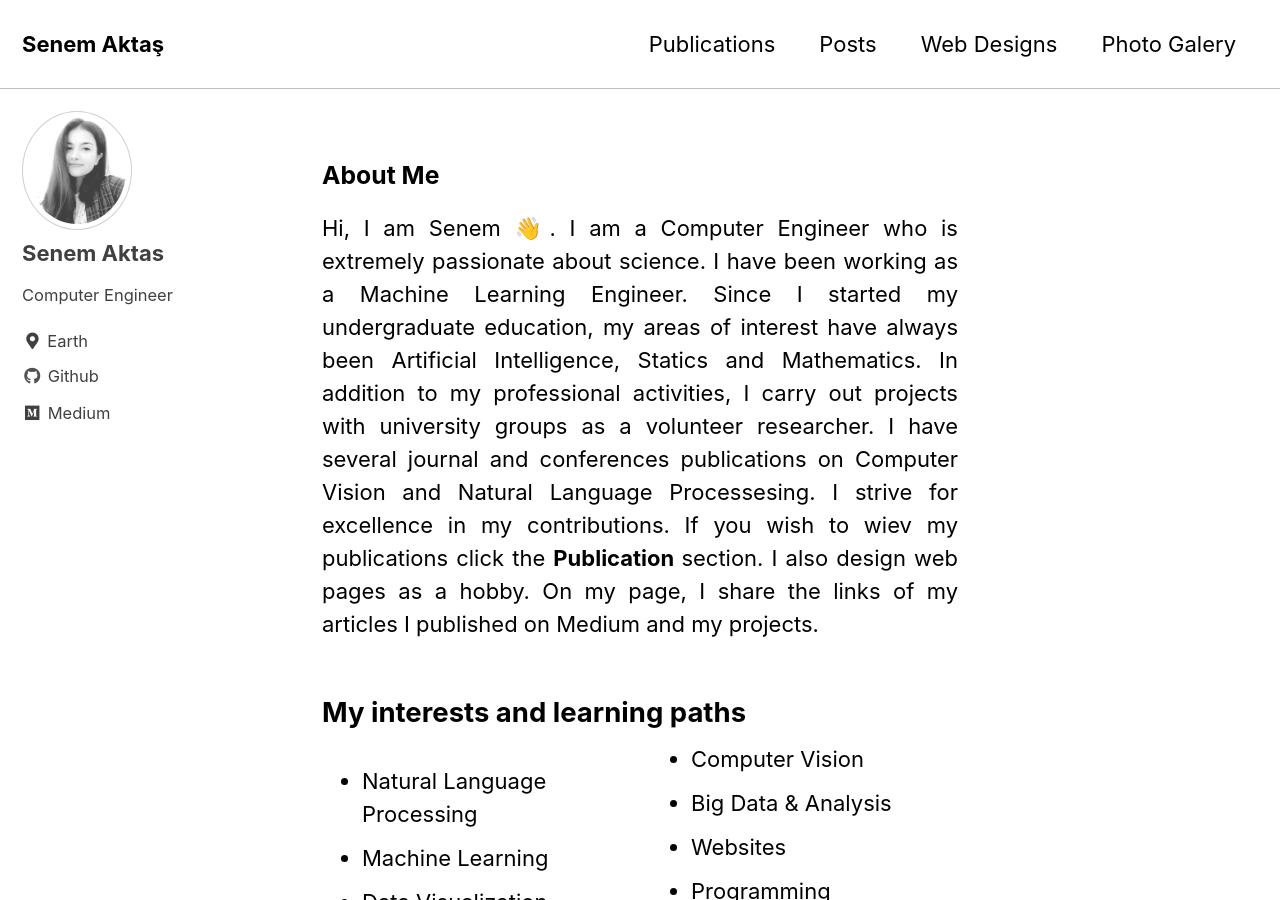
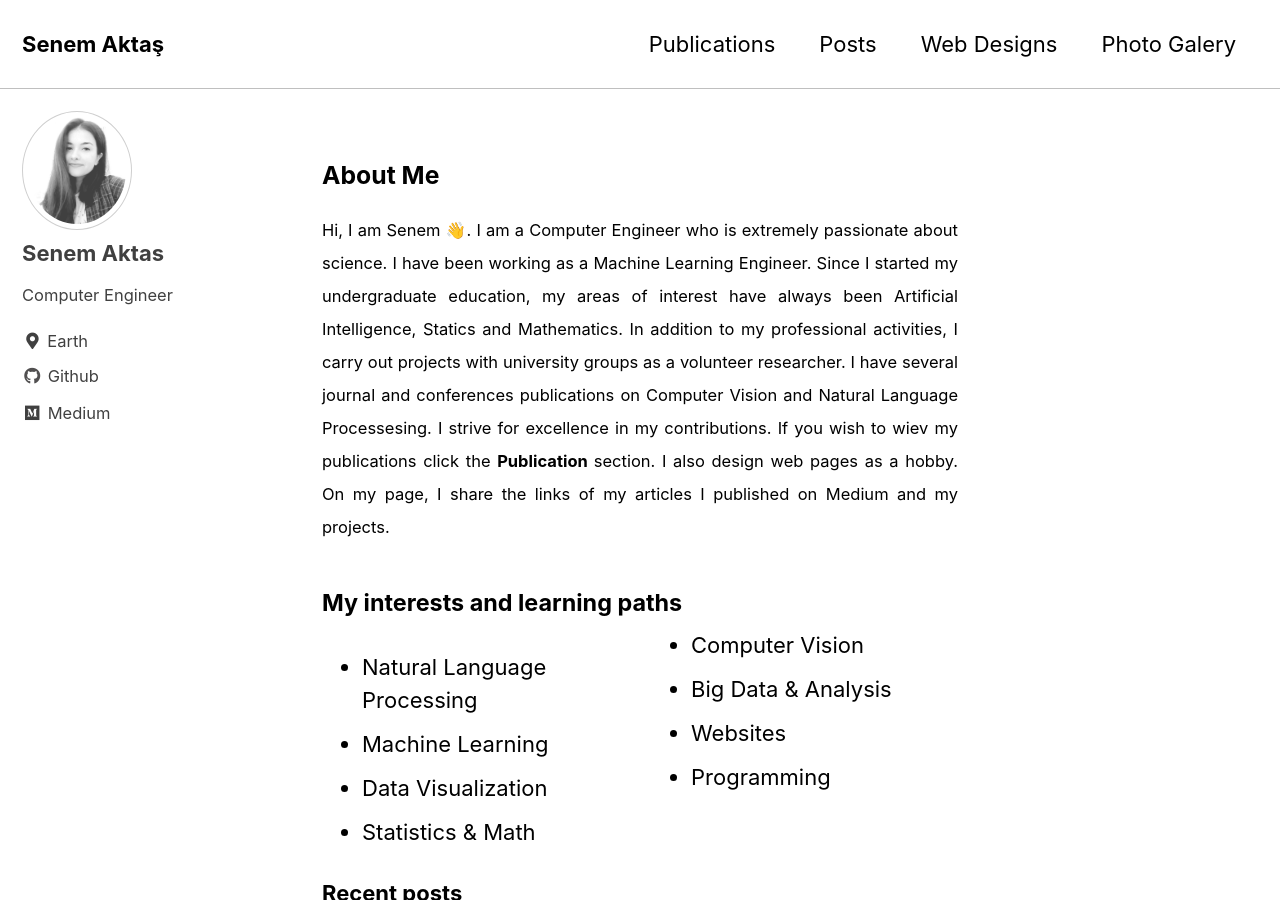
Before and after one commit to senemaktas/senemaktas.github.io, a Jekyll site: the page built from index.html, in a window 1280 px wide and 900 px high. Built offline with Jekyll 4.4.1, drawn with Linux system fonts in a browser that asks for light colours; cached includes are drawn as plain includes; the list of posts is cut into pages by our own code.

Commit message:
Update home.html

```diff
--- a/_layouts/home.html
+++ b/_layouts/home.html
@@ -3,14 +3,14 @@
 ---
 <h3> About Me </h3>
 
-<p style="text-align:justify"> Hi, I am Senem 👋. I am a Computer Engineer who is extremely passionate about science. I have been working as a Machine Learning Engineer.
+<p style="text-align:justify"> <small>  Hi, I am Senem 👋. I am a Computer Engineer who is extremely passionate about science. I have been working as a Machine Learning Engineer.
 Since I started my undergraduate education, my areas of interest have always been Artificial Intelligence, Statics and Mathematics.
 In addition to my professional activities, I carry out projects with university groups as a volunteer researcher. I have several journal
 and conferences publications on Computer Vision and Natural Language Processesing. I strive for excellence in my contributions. If you wish
   to wiev my publications click the <b> Publication </b> section. I also design web pages as a hobby. On my page, I share the links of my articles
-I published on Medium and my projects. </p>
+I published on Medium and my projects. </small> </p>
 
-<h2> My interests and learning paths </h2>
+<h4> My interests and learning paths </h4>
 
 <style>
 
```
